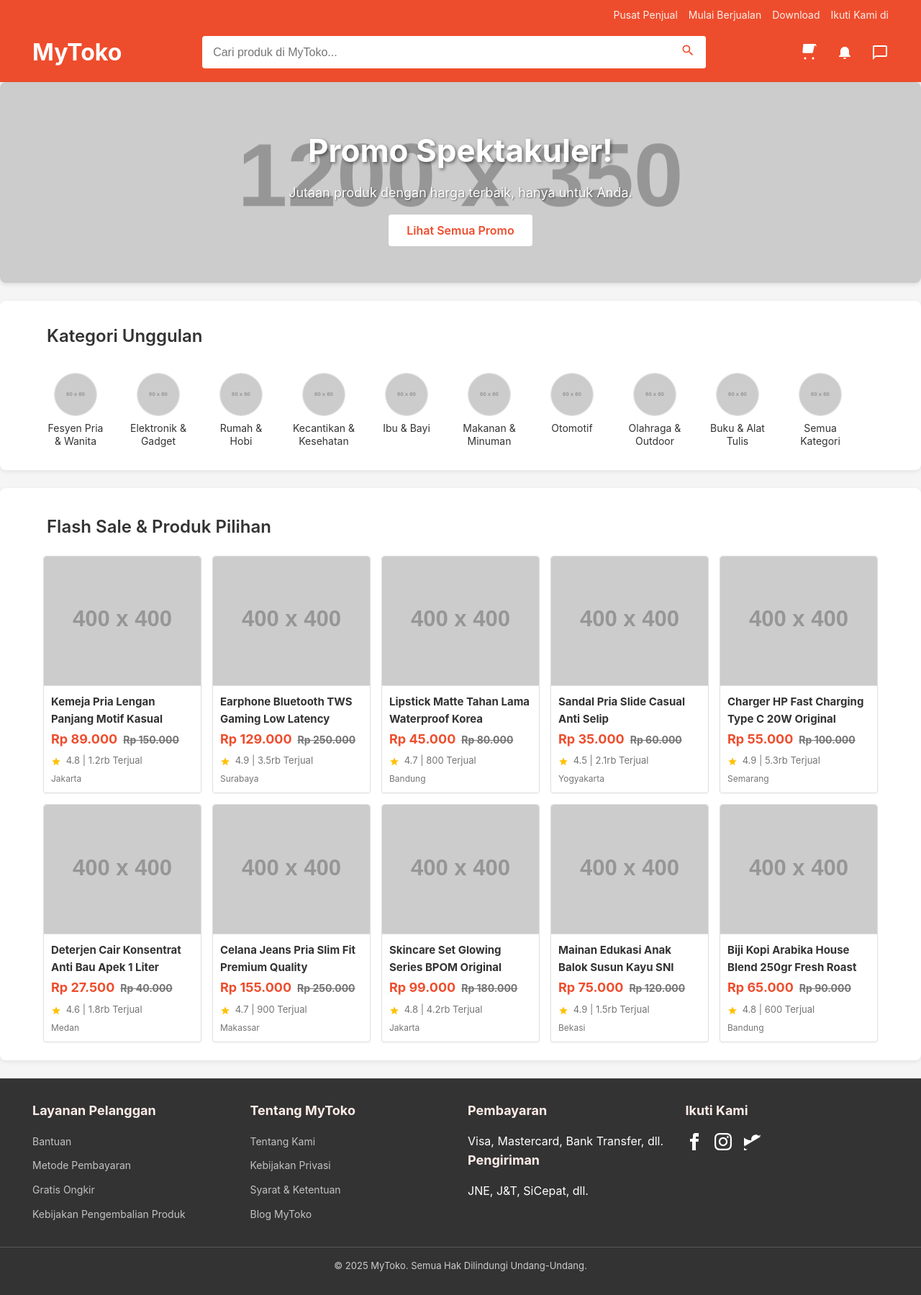
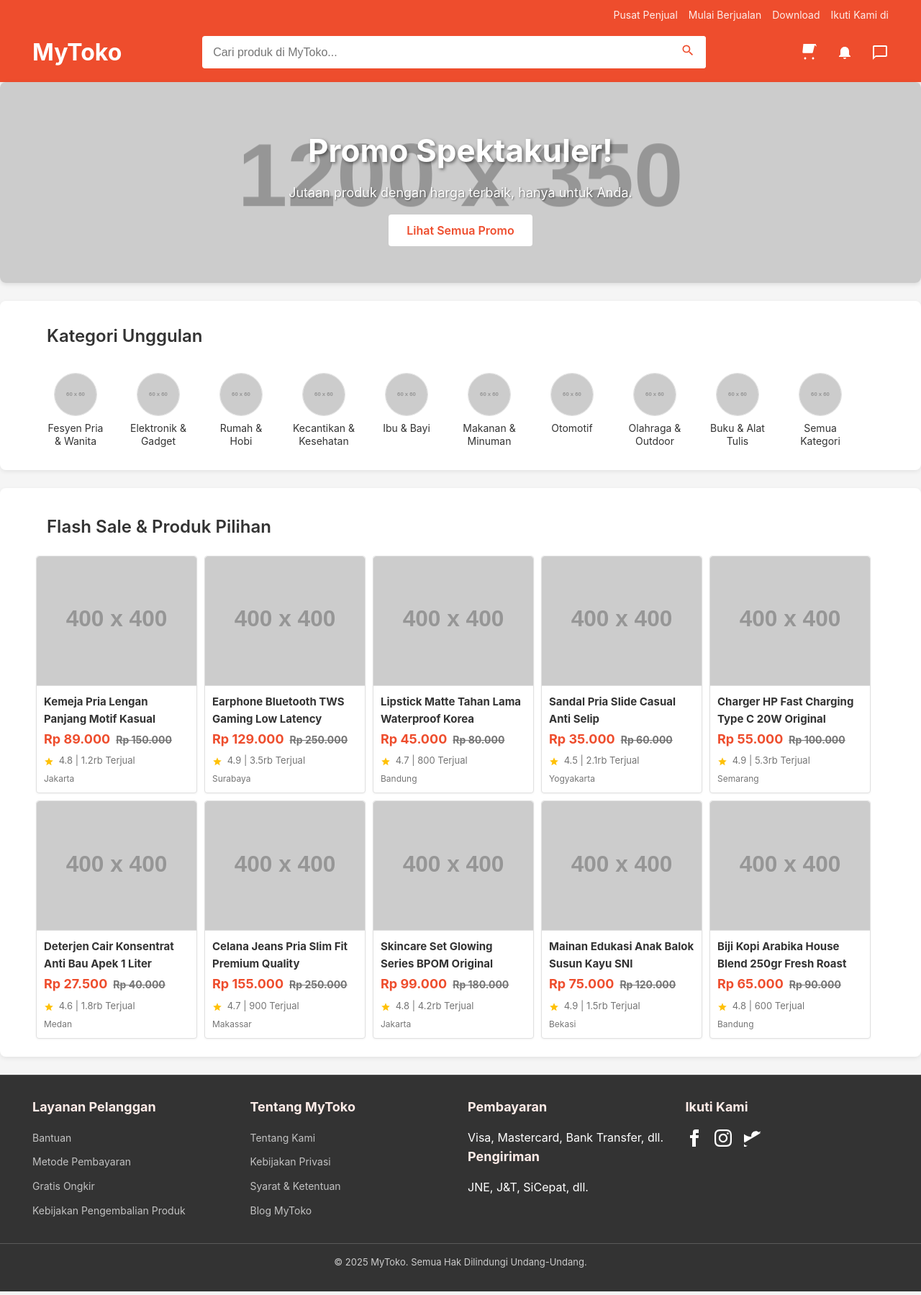
Before and after one commit to x-qmo/x-qmo.github.io, a Jekyll site: the page built from _landing_pages/contoh-lading.md, in a window 1280 px wide. Shown: the whole page at 72% size. Built offline with Jekyll 4.4.1, drawn with Linux system fonts in a browser that asks for light colours.

Commit message:
Update landing-pageku.css

```diff
--- a/assets/css/landing-pageku.css
+++ b/assets/css/landing-pageku.css
@@ -259,9 +259,9 @@
         .product-grid {
             display: flex;
             flex-wrap: wrap;
-            gap: 15px; /* Smaller gap for products */
+            gap: 10px; /* Smaller gap for products */
             justify-content: flex-start; /* Start from left */
-            padding: 0 15px; /* Internal padding */
+            padding: 0 5px; /* Internal padding */
         }
 
         .product-card {
```
